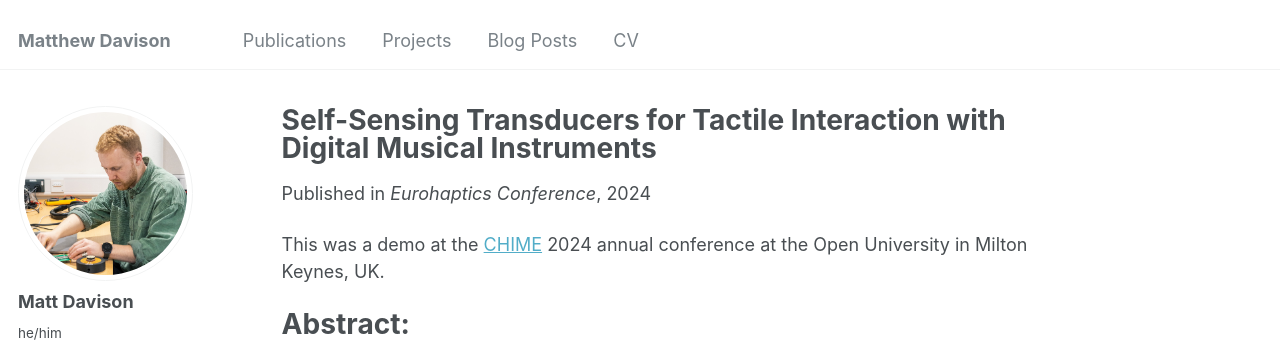
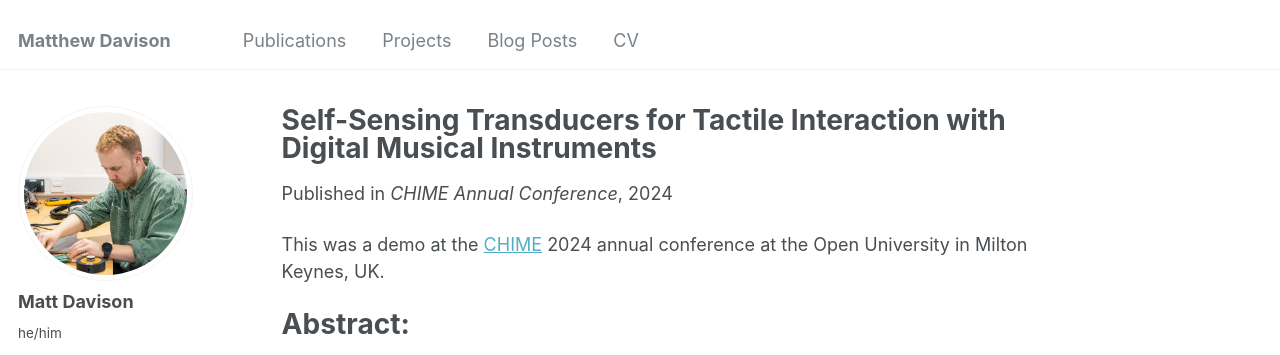
Before and after one commit to davisonaudio/davisonaudio.github.io, a Jekyll site: the page built from _workshops_wip_demo/2024-CHIME.md, in a window 1280 px wide and 1256 px high. Shown: the top 355 px of the window. Built offline with Jekyll 4.4.1, drawn with Linux system fonts in a browser that asks for light colours; some web fonts are replaced.

Commit message:
Fix chime conference

```diff
--- a/_workshops_wip_demo/2024-CHIME.md
+++ b/_workshops_wip_demo/2024-CHIME.md
@@ -4,7 +4,7 @@ collection: workshops_wip_demo
 permalink: /workshops_wip_demo/2024-CHIME
 excerpt: '**Matthew Davison**, Anna Silver, Andrew McPherson'
 date: 2024-12-02
-venue: 'Eurohaptics Conference'
+venue: 'CHIME Annual Conference'
 paperurl: '/files/davison_silver_mcpherson_chime2024.pdf'
 citation: 'Davison, Matthew, Anna Silver, and Andrew P. McPherson. ‘Self-Sensing Transducers for Tactile Interaction with Digital Musical Instruments’. CHIME Annual Conference 2024 (Milton Keynes, UK), December 2024.'
 
```
